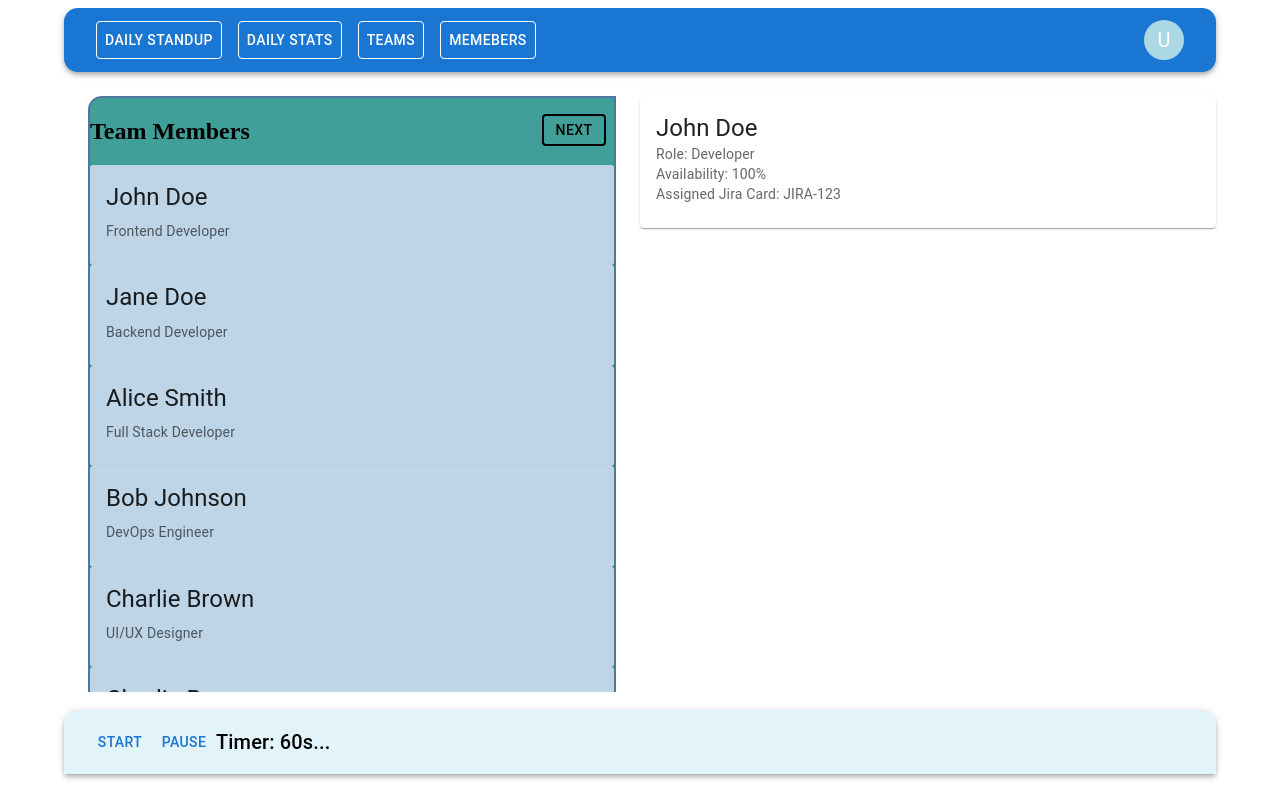
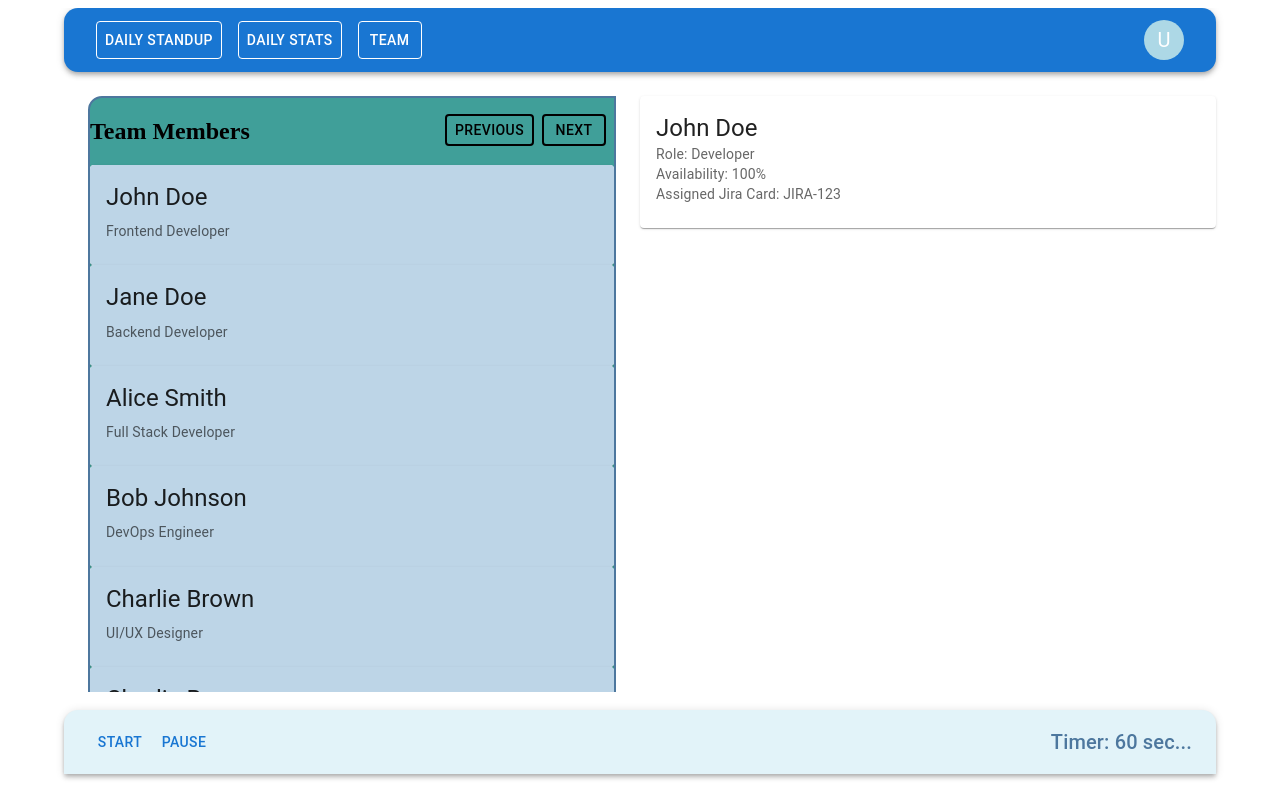
Before and after one commit to vassilYanakiev/frontend-daily-app, a React (Vite) app: page / in a window 1280 px wide. Built offline with nearby package versions, Linux system fonts and the light colour scheme.

Commit message:
add StyleX and rearrange some components

```diff
--- a/package.json
+++ b/package.json
@@ -13,6 +13,7 @@
     "@emotion/react": "^11.11.1",
     "@emotion/styled": "^11.11.0",
     "@mui/material": "^5.15.0",
+    "@stylexjs/stylex": "^0.3.0",
     "react": "^18.2.0",
     "react-dom": "^18.2.0"
   },
--- a/src/App.tsx
+++ b/src/App.tsx
@@ -23,7 +23,7 @@ function App() {
     >
       <Header />
       <Grid container xs={12} sx={{ height: "80%" }}>
-        <Grid xs={6} sx={{ height: "97%", overflow: "auto" }}>
+        <Grid xs={6} sx={{ height: "97%", overflow: "overlay" }}>
           <DailyPannel />
         </Grid>
         <Grid item xs={6} sx={{ height: "97%" }}>
--- a/src/Components/ds-page/daily-pannel/DailyPannel.tsx
+++ b/src/Components/ds-page/daily-pannel/DailyPannel.tsx
@@ -32,15 +32,7 @@ const DailyPannel = () => {
           overflow: "auto",
         }}
       >
-        <Grid
-          item
-          sx={{
-            backgroundColor: "#409f99",
-            position: "sticky",
-            top: 0,
-            zIndex: 1,
-          }}
-        >
+        <Grid>
           <TeamMembersComponent />
         </Grid>
         {/* <Grid item sx={{ backgroundColor: "#88a9a7" }}>
--- a/src/Components/ds-page/daily-pannel/team-members/TeamMembersComponent.tsx
+++ b/src/Components/ds-page/daily-pannel/team-members/TeamMembersComponent.tsx
@@ -1,4 +1,6 @@
 import { Button, Box } from "@mui/material";
+import { useTheme } from "@mui/material/styles";
+import useMediaQuery from "@mui/material/useMediaQuery";
 import { useEffect, useState, useReducer } from "react";
 import TeamMemberCardComponent from "./TeamMemberCardComponent";
 import { reducer, initialState } from "../../../../reducer";
@@ -7,6 +9,9 @@ const TeamMembersComponent = () => {
   const [{ participants }, dispatch] = useReducer(reducer, initialState);
   const [loading, setLoading] = useState<boolean>(true);
   const [errorFetching, setErrorFetching] = useState(false);
+
+  const theme = useTheme();
+  const isSmallScreen = useMediaQuery(theme.breakpoints.down("sm"));
 
   useEffect(() => {
     fetch("src/data/team-members.json")
@@ -33,15 +38,36 @@ const TeamMembersComponent = () => {
   if (!participants.length) return <div>Loading participants list...</div>;
 
   return (
-    <div>
+    <>
       <Box
         sx={{
           display: "flex",
           flexDirection: "row",
           justifyContent: "space-between",
+          position: "sticky",
+          top: 0,
+          zIndex: 1,
         }}
       >
         <h2>Team Members</h2>
+        <Box
+          sx={{
+            display: "flex",
+            flexDirection: isSmallScreen ? "column" : "row",
+            justifyContent: "flex-end",
+          }}
+        >
+          <Button
+            sx={{
+              border: "2px solid",
+              color: "black",
+              height: "32px",
+              marginTop: "16px",
+              marginRight: "8px",
+            }}
+          >
+            Previous
+          </Button>
           <Button
             sx={{
               border: "2px solid",
@@ -53,6 +79,7 @@ const TeamMembersComponent = () => {
           >
             Next
           </Button>
+        </Box>
       </Box>
       {loading ? (
         <div className="loading">Loading...</div>
@@ -66,7 +93,7 @@ const TeamMembersComponent = () => {
           ))}
         </div>
       )}
-    </div>
+    </>
   );
 };
 
--- a/src/Components/footer/Footer.tsx
+++ b/src/Components/footer/Footer.tsx
@@ -31,9 +31,9 @@ const Footer = () => {
         <Typography
           variant="h6"
           component="div"
-          sx={{ flexGrow: 1, color: "black" }}
+          sx={{ flexGrow: 1, textAlign: "right", color: "#4d779e" }}
         >
-          Timer: 60s...
+          Timer: 60 sec...
         </Typography>
       </Toolbar>
     </AppBar>
--- a/src/Components/header-component/Header.tsx
+++ b/src/Components/header-component/Header.tsx
@@ -18,8 +18,7 @@ const Header = (): JSX.Element => {
         <Typography variant="h6" component="div" sx={{ flexGrow: 1 }}>
           <HeaderButton text={"Daily Standup"} />
           <HeaderButton text={"Daily stats"} />
-          <HeaderButton text={"Teams"} />
-          <HeaderButton text={"Memebers"} />
+          <HeaderButton text={"Team"} />
         </Typography>
         <Box sx={{ display: "flex", alignItems: "center" }}>
           <IconButton>
```
Also changed, not shown: 1 other file (tests, documents, lock files or other folders). Lines whose indentation alone changed are shown as unchanged.
